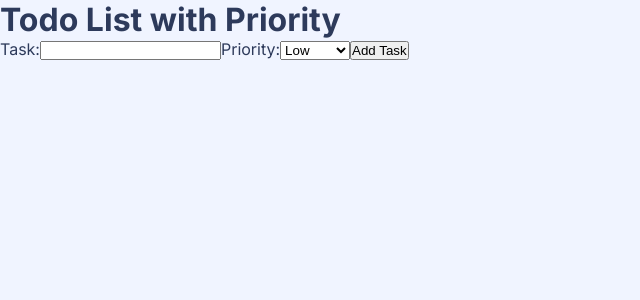
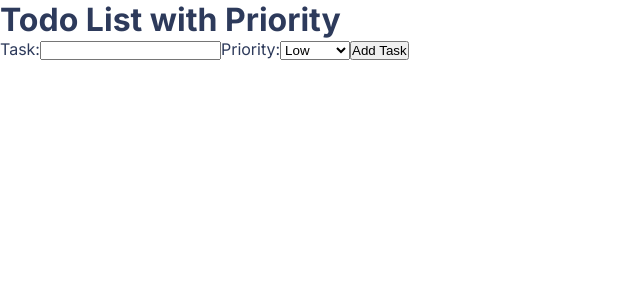
Before and after one commit to Espadv69/Priority-ToDo-List, a React (Vite) app: page / in a window 1280 px wide. Shown: the top 300 px of the page, without its empty margins (0-640 px from the left). Built offline with nearby package versions, Linux system fonts and the light colour scheme.

Commit message:
Change background color of body to white

```diff
--- a/src/css/global.css
+++ b/src/css/global.css
@@ -25,5 +25,5 @@ body {
     sans-serif;
 
   color: #2d3a5b;
-  background: #f0f4ff;
+  background: #ffffff;
 }
```
